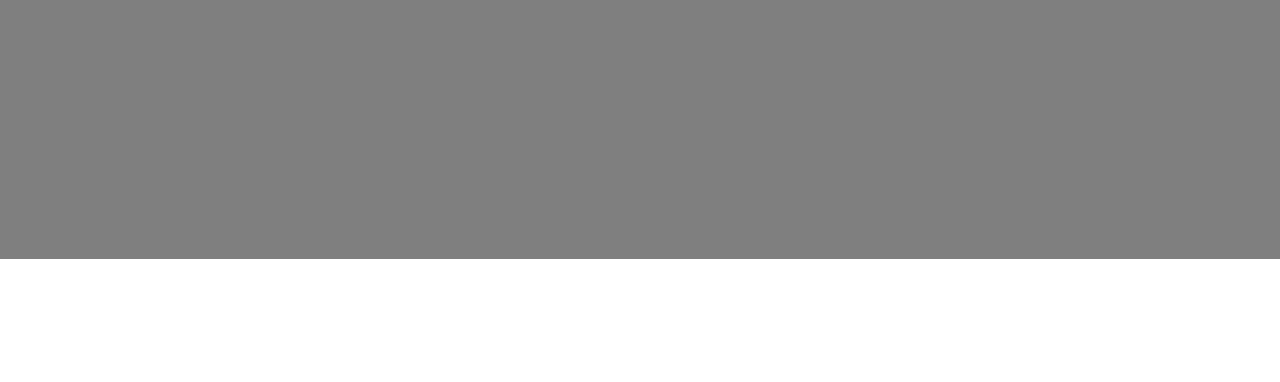
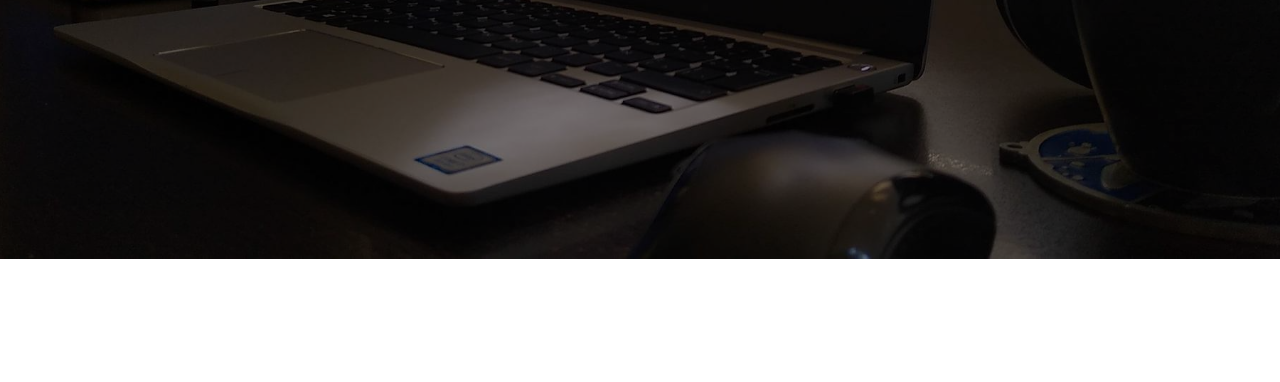
Before and after one commit to Miguel-Marcaida/maquetacion-portfolio, a plain HTML site: page Portafolio-CV/index.html in a window 1280 px wide. Shown: the part 594-976 px from the top of the page. Drawn offline with Linux system fonts and the light colour scheme; the site is published under a folder, as on GitHub Pages, so addresses that start at the root find nothing.

Commit message:
nuevos cambios en los hero

```diff
--- a/Portafolio-CV/index.html
+++ b/Portafolio-CV/index.html
@@ -13,16 +13,16 @@
     <!-- metatags para ceo y social media -->
      <title>Porfolio CV - Miguel Marcaida</title>
      <meta name="description" content="Hola bienvenid@s a mi porfolio Profesional, soy Miguel Marcaida, Programador.">
-     <link rel="canonical" href="https://github.com/Miguel-Marcaida/maquetacion-portfolio.git">
-     <link rel="favicon"  href="https://github.com/Miguel-Marcaida/maquetacion-portfolio.git/assets/favicon.png" >
-     <link rel="apple-touch-icon" href="https://github.com/Miguel-Marcaida/maquetacion-portfolio.git/assets/favicon.png">
+     <link rel="canonical" href="https://miguel-marcaida.github.io/maquetacion-portfolio/Portafolio-CV">
+     <link rel="favicon"  href="https://miguel-marcaida.github.io/maquetacion-portfolio/Portafolio-CV/assets/favicon.png" >
+     <link rel="apple-touch-icon" href="https://miguel-marcaida.github.io/maquetacion-portfolio/Portafolio-CV/assets/favicon.png">
      <meta name="theme-color" content="#d90062">
      <meta name="twiter.card" content="summary">
      <meta property="og:type" content="website">
      <meta property="og:title" name="twiter.title" content="Porfolio CV - Miguel Marcaida">
      <meta property="og:description" name="twiter.description" content="Hola bienvenid@s a mi porfolio Profesional, soy Miguel Marcaida, Programador.">
-     <meta property="og:image" name="twiter.image" content="https://github.com/Miguel-Marcaida/maquetacion-portfolio.git/assets/hero-image-home.jpg">
-     <meta property="og:url" name="twiter.url" content="https://github.com/Miguel-Marcaida/maquetacion-portfolio.git">
+     <meta property="og:image" name="twiter.image" content="https://miguel-marcaida.github.io/maquetacion-portfolio/Portafolio-CV/assets/hero-image-home.jpg">
+     <meta property="og:url" name="twiter.url" content="https://miguel-marcaida.github.io/maquetacion-portfolio/Portafolio-CV">
 
 
 </head>
@@ -53,7 +53,7 @@
         </section>
     </header>
     <section id="inicio" class="home">
-        <article class="hero-image" style="--hero-image: url('/assets/hero-image-home.jpg');
+        <article class="hero-image" style="--hero-image: url('../assets/hero-image-home.jpg');
         --hero-attachment: fixed;">
             <aside class="hero-image-opacity" style="--hero-opacity-color: var(--black-alpha-color);">
                 <div class="hero-image-content">
@@ -532,7 +532,7 @@
 
 
     <section id="testimonios" class="testimonial">
-        <article class="hero-image" style="--hero-image: url('/assets/hero-image-customers.jpg');
+        <article class="hero-image" style="--hero-image: url('../assets/hero-image-customers.jpg');
         --hero-attachment: scroll;">
             <aside class="hero-image-opacity" style="--hero-opacity-color: var(--white-alpha-color);">
                 <div class="hero-image-content">
```
